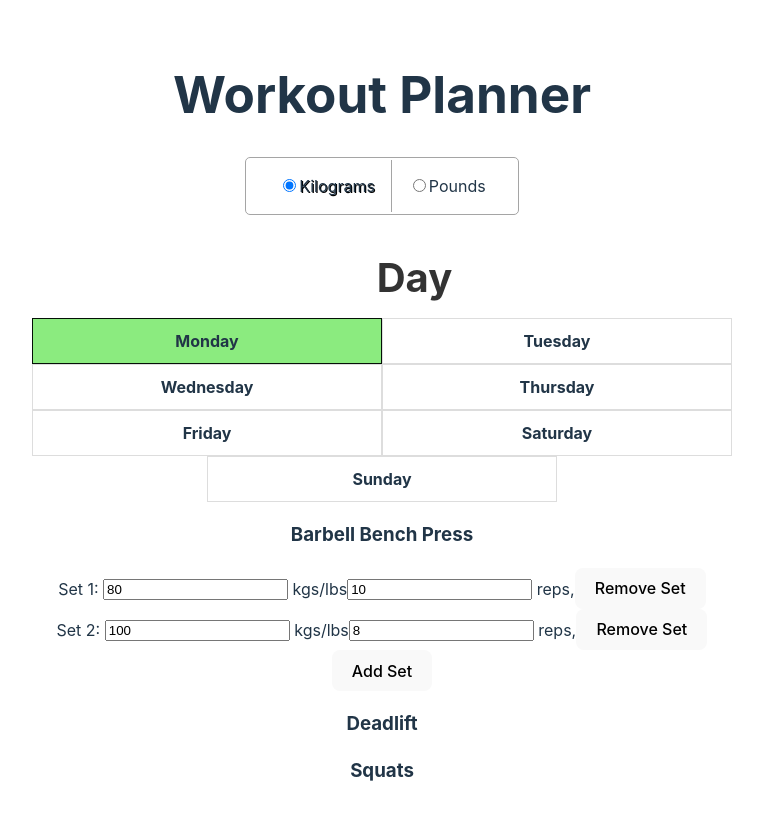
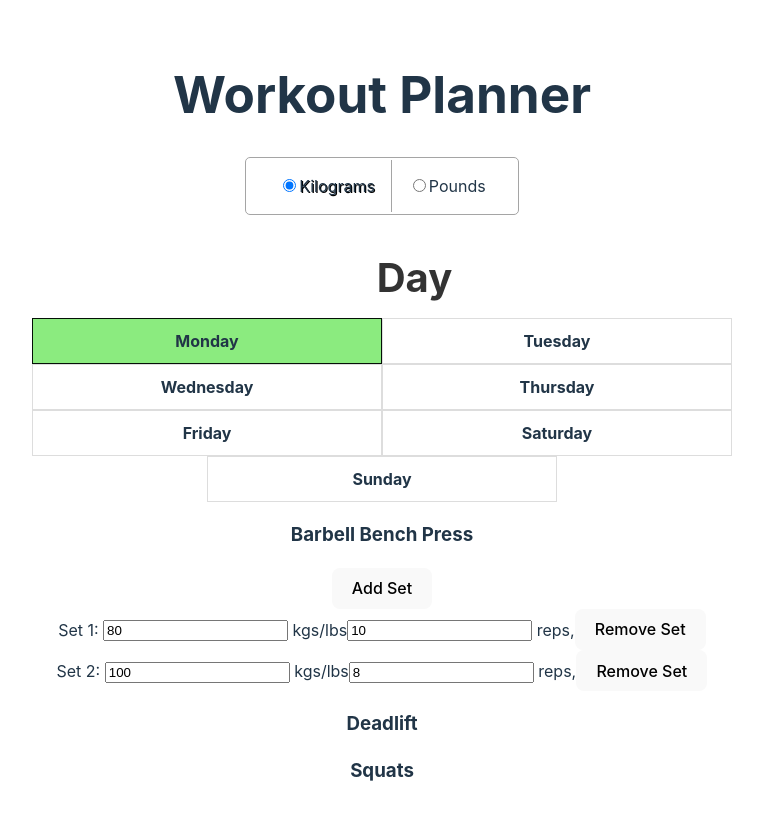
Before and after one commit to simon-s-99/workout-planner, a React (Vite) app: page / in a window 1280 px wide. Both pictures are taken after a click on the element "Barbell Bench Press". Shown: the top 820 px of the page, without its empty margins (258-1021 px from the left). Built offline with nearby package versions, Linux system fonts and the light colour scheme.

Commit message:
Bug for remove set fixed by adding unique ids to each set

```diff
--- a/src/components/SetRepsWeight.tsx
+++ b/src/components/SetRepsWeight.tsx
@@ -1,44 +1,53 @@
 import React, { useState } from "react";
-import exerciseData from "../components/exerciseData.json";
+import initialExerciseData from "../components/exerciseData.json";
+
+// add checkbox if set is done.
+// add checkbox if exercise is done.
 
 interface ExerciseSet {
-  setNumber: number; // Identifies the order of the set
+  id: string; // Unique identifier for each set
+  setNumber: number; // The order number of the set
   reps: number;
   weight: number;
+  // completed: boolean; // Bool to check if a set is completed
 }
 
 interface Exercise {
-  name: string;
-  sets: ExerciseSet[]; // Array of sets associated with the exercise
+  name: string; // Name of the exercise
+  sets: ExerciseSet[];
+}
+
+// Props for the ExerciseDetail component
+interface ExerciseDetailProps {
+  exercise: Exercise; // The current exercise being displayed
+  onAddSet: (exerciseName: string) => void; // Function to add a set to an exercise
+  onRemoveSet: (exerciseName: string, setId: string) => void; // Function to remove a set from an exercise
+  onUpdateSet: (
+    // Function to update the details of a set
+    exerciseName: string,
+    setId: string,
+    reps: number,
+    weight: number
+  ) => void;
 }
 
 // Component for displaying and editing details of an exercise
-const ExerciseDetail: React.FC<{
-  exercise: Exercise; // The current exercise to display
-  onAddSet: (exerciseName: string) => void; // Function to handle adding a new set
-  onRemoveSet: (exerciseName: string, index: number) => void; // Adjusted to use index
-  onUpdateSet: (
-    exerciseName: string,
-    setNumber: number,
-    reps: number,
-    weight: number
-  ) => void; // Function to update the details of a set
-}> = ({ exercise, onAddSet, onRemoveSet, onUpdateSet }) => {
-  // Function to render an input field for editing either reps or weight of a set
-  const renderEditableField = (
-    set: ExerciseSet,
-    field: "reps" | "weight",
-    index: number
-  ) => {
+const ExerciseDetail: React.FC<ExerciseDetailProps> = ({
+  exercise,
+  onAddSet,
+  onRemoveSet,
+  onUpdateSet,
+}) => {
+  // Renders input fields for editing reps or weight of a set
+  const renderEditableField = (set: ExerciseSet, field: "reps" | "weight") => {
     return (
       <input
         type="number"
         defaultValue={field === "reps" ? set.reps : set.weight}
-        // Update the set details when the user leaves the input field
         onBlur={(e) =>
           onUpdateSet(
             exercise.name,
-            index + 1, // Adjust setNumber based on index for consistency
+            set.id,
             field === "reps" ? parseInt(e.target.value, 10) : set.reps,
             field === "weight" ? parseInt(e.target.value, 10) : set.weight
           )
@@ -49,35 +58,49 @@ const ExerciseDetail: React.FC<{
 
   return (
     <div>
-      {exercise.sets.map((set, index) => (
-        <div key={index}>
-          <span>Set {index + 1}: </span>{" "}
-          {/* Displaying index + 1 for user clarity */}
-          {renderEditableField(set, "weight", index)} kgs/lbs
-          {renderEditableField(set, "reps", index)} reps,
-          <button onClick={() => onRemoveSet(exercise.name, index)}>
+      <button onClick={() => onAddSet(exercise.name)}>Add Set</button>
+      {exercise.sets.map((set) => (
+        <div key={set.id}>
+          <span>Set {set.setNumber}: </span>
+          {renderEditableField(set, "weight")} kgs/lbs
+          {renderEditableField(set, "reps")} reps,
+          <button onClick={() => onRemoveSet(exercise.name, set.id)}>
             Remove Set
           </button>
         </div>
       ))}
-      <button onClick={() => onAddSet(exercise.name)}>Add Set</button>
     </div>
   );
 };
 
 // Main component to manage and display the list of exercises
 const SetRepsWeight: React.FC = () => {
-  // State to hold the list of exercises, initialized from JSON data
-  const [exercises, setExercises] = useState<Exercise[]>(exerciseData);
-  const [selectedExercise, setSelectedExercise] = useState<string | null>(null);
+  // State to hold the list of exercises, dynamically initialized with IDs for each set
+  const [exercises, setExercises] = useState<Exercise[]>(() =>
+    initialExerciseData.map((exercise) => ({
+      ...exercise,
+      sets: exercise.sets.map((set, index) => ({
+        ...set,
+        id: `${exercise.name.replace(/\s+/g, "")}-set-${set.setNumber}-${
+          Date.now() + index
+        }`,
+      })),
+    }))
+  );
 
-  // Adds a new set to the specified exercise
+  // Function to add a new set to an exercise
   const addSet = (exerciseName: string) => {
-    setExercises(
-      exercises.map((exercise) => {
+    setExercises((currentExercises) =>
+      currentExercises.map((exercise) => {
         if (exercise.name === exerciseName) {
-          const newSetNumber = exercise.sets.length + 1;
-          const newSet = { setNumber: newSetNumber, reps: 0, weight: 0 };
+          const newSet = {
+            id: `${exerciseName.replace(/\s+/g, "")}-set-${
+              exercise.sets.length + 1
+            }-${Date.now()}`,
+            setNumber: exercise.sets.length + 1,
+            reps: 0,
+            weight: 0,
+          };
           return { ...exercise, sets: [...exercise.sets, newSet] };
         }
         return exercise;
@@ -85,35 +108,33 @@ const SetRepsWeight: React.FC = () => {
     );
   };
 
-  // Always removes the last set. Might have to do with setNumber
-  // Removes a set from the specified exercise
-  const removeSet = (exerciseName: string, indexToRemove: number) => {
-    setExercises(
-      exercises.map((exercise) => {
+  // Function to remove a set from an exercise
+  const removeSet = (exerciseName: string, setId: string) => {
+    setExercises((currentExercises) =>
+      currentExercises.map((exercise) => {
         if (exercise.name === exerciseName) {
-          // Create a new array without the set to remove
-          const newSets = exercise.sets.filter(
-            (_, index) => index !== indexToRemove
-          );
-          return { ...exercise, sets: newSets };
+          return {
+            ...exercise,
+            sets: exercise.sets.filter((set) => set.id !== setId),
+          };
         }
         return exercise;
       })
     );
   };
 
-  // Updates the details of a specific set within an exercise
+  // Function to update the details of a specific set within an exercise
   const onUpdateSet = (
     exerciseName: string,
-    setNumber: number,
+    setId: string,
     reps: number,
     weight: number
   ) => {
-    setExercises(
-      exercises.map((exercise) => {
+    setExercises((currentExercises) =>
+      currentExercises.map((exercise) => {
         if (exercise.name === exerciseName) {
           const updatedSets = exercise.sets.map((set) =>
-            set.setNumber === setNumber ? { ...set, reps, weight } : set
+            set.id === setId ? { ...set, reps, weight } : set
           );
           return { ...exercise, sets: updatedSets };
         }
@@ -122,7 +143,10 @@ const SetRepsWeight: React.FC = () => {
     );
   };
 
-  // Function to toggle the selected exercise's detail view
+  // State to track which exercise's details are being displayed
+  const [selectedExercise, setSelectedExercise] = useState<string | null>(null);
+
+  // Function to toggle the display of an exercise's detail view
   const toggleExerciseDetail = (exerciseName: string) => {
     setSelectedExercise((prevName) =>
       prevName === exerciseName ? null : exerciseName
```
